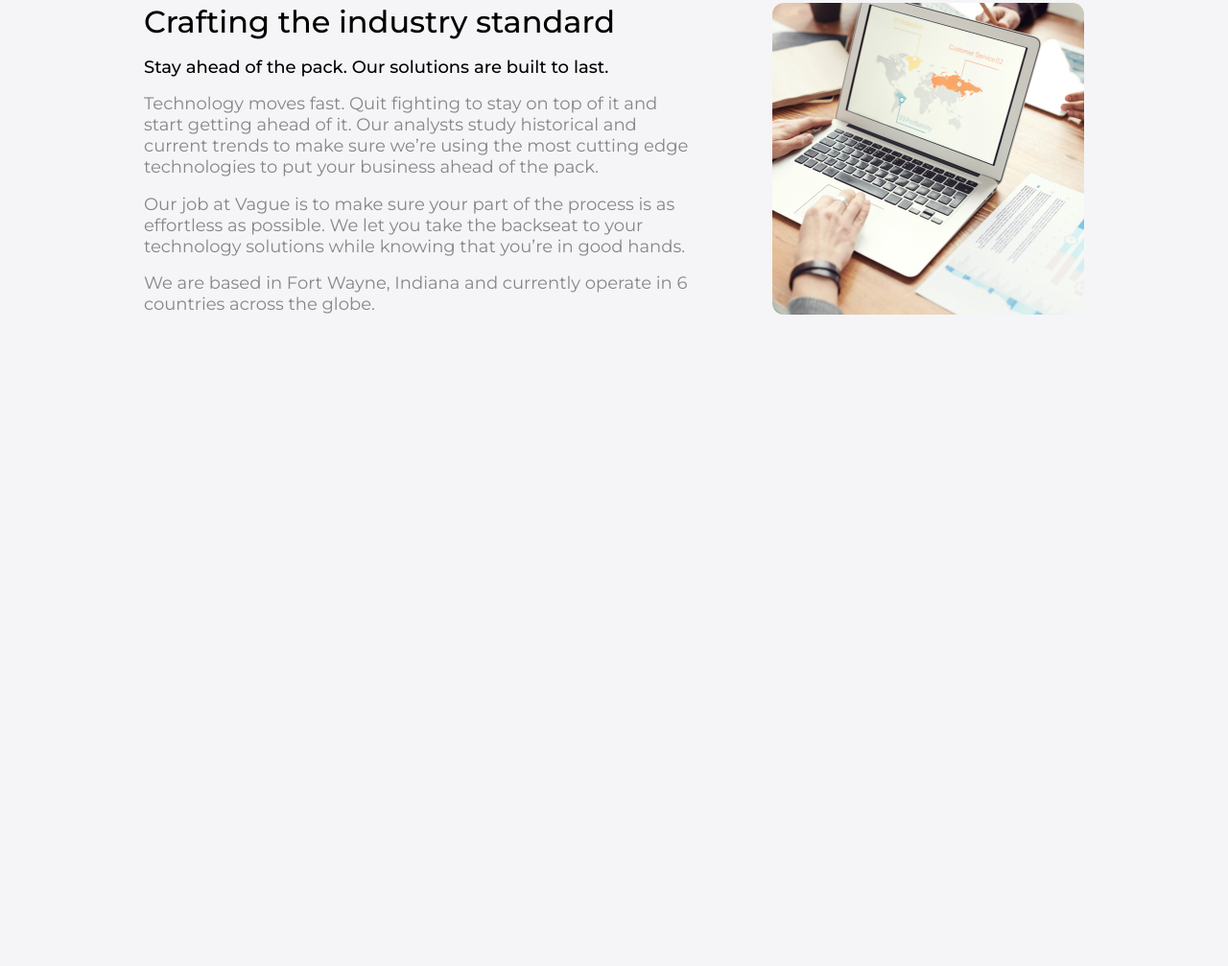
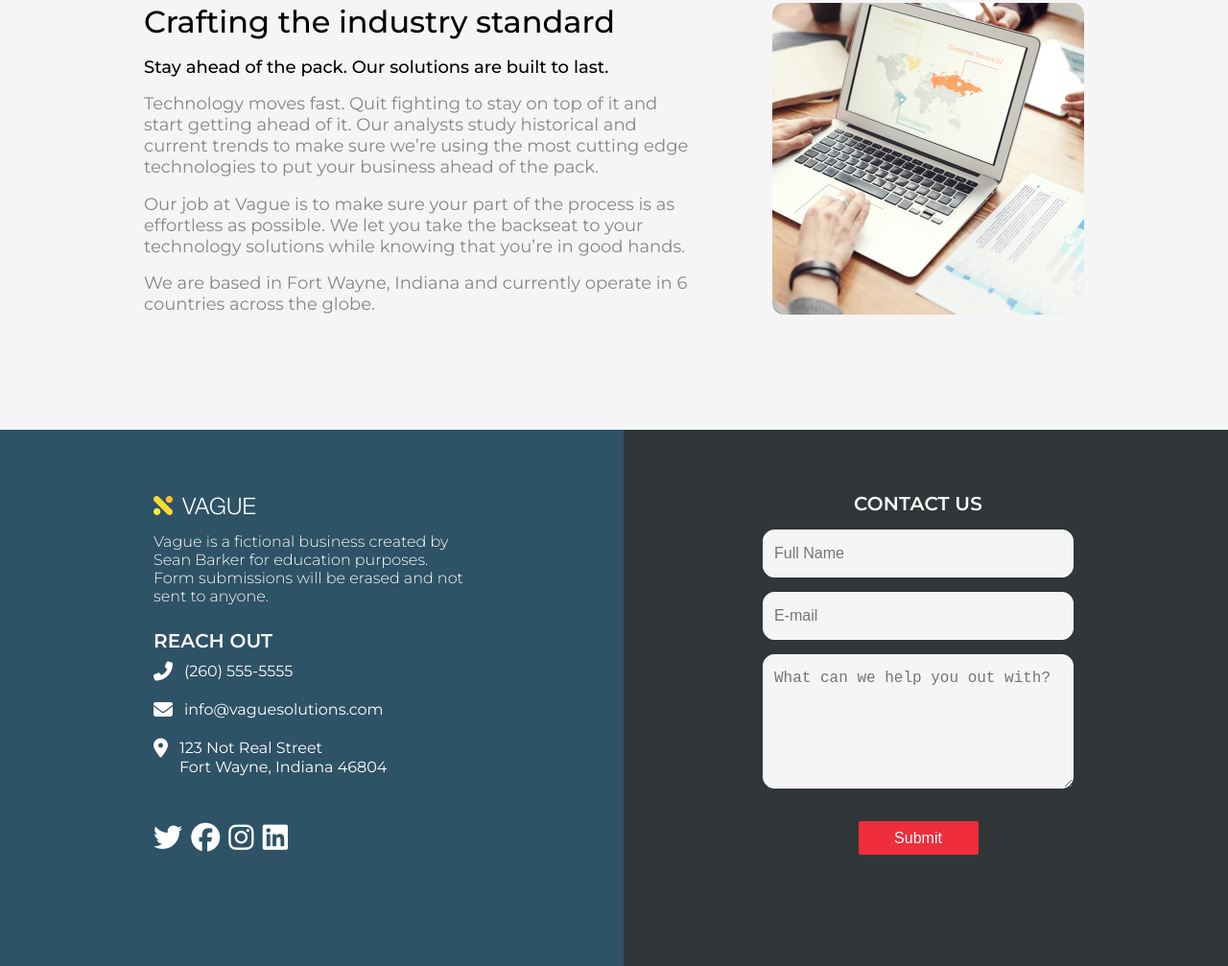
Before and after one commit to SeanBarker182/static-vague, a website: page index.html in a window 1280 px wide. Shown: the part 2482-3489 px from the top of the page at 96% size. Before the commit the page ends 2930 px from the top, so only its background shows below. Drawn offline with Linux system fonts and the light colour scheme.

Commit message:
Adds the footer section

```diff
--- a/index.html
+++ b/index.html
@@ -181,6 +181,70 @@
 				</div>
 			</div>
 		</section>
+		<footer>
+			<div class="left-color"></div>
+			<div class="contact-container container">
+				<section class="contact-info">
+					<img
+						src="./images/vague_logo.png"
+						alt="Vague Logo"
+						class="footer-logo"
+					/>
+					<p class="footer-disclaimer">
+						Vague is a fictional business created by Sean Barker for education
+						purposes. Form submissions will be erased and not sent to anyone.
+					</p>
+					<h2 class="footer-header">REACH OUT</h2>
+					<ul class="contact-list">
+						<li>
+							<div class="icon-contact-item">
+								<i class="fas fa-phone-alt"></i>
+								<p>(260) 555-5555</p>
+							</div>
+						</li>
+						<li>
+							<div class="icon-contact-item">
+								<i class="fas fa-envelope"></i>
+								<p>info@vaguesolutions.com</p>
+							</div>
+						</li>
+						<li>
+							<div class="icon-contact-item">
+								<i class="fas fa-map-marker-alt"></i>
+								<p>123 Not Real Street<br />Fort Wayne, Indiana 46804</p>
+							</div>
+						</li>
+					</ul>
+					<div class="social-icons-row">
+						<a href="https://www.twitter.com"><i class="fab fa-twitter"></i></a>
+						<a href="https://www.facebook.com"
+							><i class="fab fa-facebook"></i
+						></a>
+						<a href="https://www.instagram.com"
+							><i class="fab fa-instagram"></i
+						></a>
+						<a href="https://www.linkedin.com"
+							><i class="fab fa-linkedin"></i
+						></a>
+					</div>
+				</section>
+				<section class="contact-form">
+					<div class="form-container">
+						<h2 class="footer-header">CONTACT US</h2>
+						<form action="">
+							<input type="text" placeholder="Full Name" />
+							<input type="text" placeholder="E-mail" />
+							<textarea
+								rows="6"
+								placeholder="What can we help you out with?"
+							></textarea>
+							<button class="btn-block">Submit</button>
+						</form>
+					</div>
+				</section>
+			</div>
+			<div class="right-color"></div>
+		</footer>
 		<script src="./build/scripts/script.js"></script>
 	</body>
 </html>
--- a/src/styles/_components/_button.scss
+++ b/src/styles/_components/_button.scss
@@ -3,6 +3,20 @@
 .btn-pill {
 	background-color: $btn-red;
 	border-radius: 30px;
+	border: none;
+	color: #ffffff;
+	font-size: 16px;
+	width: 125px;
+	height: 35px;
+	cursor: pointer;
+	&:active {
+		background-color: rgba($color: $btn-red, $alpha: 0.5);
+	}
+}
+
+.btn-block {
+	background-color: $btn-red;
+	border-radius: 2px;
 	border: none;
 	color: #ffffff;
 	font-size: 16px;
--- /dev/null
+++ b/src/styles/_footer/_base.scss
@@ -0,0 +1,71 @@
+@import './contactForm';
+@import './contactInfo';
+
+footer {
+	display: grid;
+	grid-template-columns: 1fr 960px 1fr;
+}
+.contact-container {
+	display: grid;
+	grid-template-columns: 50% 50%;
+}
+.left-color {
+	background: #2e5266;
+}
+.contact-info {
+	background: #2e5266 !important;
+}
+.contact-form {
+	background: #313638 !important;
+}
+.right-color {
+	background: #313638;
+}
+
+.footer-header {
+	font-weight: 600;
+	font-size: 20px;
+	color: #ffffff;
+	letter-spacing: 0.11px;
+}
+
+@media only screen and (min-width: 768px) and (max-width: 1026px) {
+	footer {
+		display: grid;
+		grid-template-columns: 100%;
+		.container {
+			width: 100%;
+		}
+	}
+	.left-color {
+		display: none;
+	}
+	.right-color {
+		display: none;
+	}
+}
+
+@media only screen and (max-width: 768px) {
+	footer {
+		display: grid;
+		grid-template-columns: 100%;
+		.container {
+			width: 100%;
+		}
+	}
+	.contact-container {
+		grid-template-columns: 100%;
+	}
+	.left-color {
+		display: none;
+	}
+	.right-color {
+		display: none;
+	}
+	.contact-info {
+		grid-row-start: 2;
+	}
+	.contact-form {
+		grid-row-start: 1;
+	}
+}
--- /dev/null
+++ b/src/styles/_footer/_contactForm.scss
@@ -0,0 +1,68 @@
+@import '../swatch';
+
+.form-container {
+	padding-top: 65px;
+	margin-left: 124px;
+
+	.footer-header {
+		margin-bottom: 15px;
+		text-align: center;
+	}
+
+	form {
+		display: inline-block;
+		text-align: center;
+		input {
+			width: 300px;
+			padding: 15px 11px;
+			font-size: 16px;
+			color: #000;
+			margin: 0 0 15px 0;
+			border: 1px solid #fff;
+			border-radius: 12px;
+			outline: none;
+			background: $vague-almost-white;
+		}
+		textarea {
+			width: 300px;
+			padding: 15px 11px;
+			font-size: 16px;
+			color: #000;
+			margin-bottom: 15px;
+			border: 1px solid #fff;
+			border-radius: 12px;
+			outline: none;
+			background: $vague-almost-white;
+		}
+		.btn-block {
+			margin: 15px auto 0 auto;
+			display: block;
+		}
+	}
+}
+
+@media only screen and (min-width: 768px) and (max-width: 1026px) {
+	.form-container {
+		margin-left: 0;
+	}
+}
+
+@media only screen and (max-width: 767px) {
+	.form-container {
+		margin: 0 auto;
+		padding-bottom: 65px;
+		text-align: center;
+	}
+	form {
+		text-align: center;
+		width: 87.5%;
+	}
+	input {
+		width: 87.5% !important;
+		max-width: 450px;
+	}
+	textarea {
+		width: 87.5% !important;
+		max-width: 450px;
+	}
+}
--- /dev/null
+++ b/src/styles/_footer/_contactInfo.scss
@@ -0,0 +1,62 @@
+.contact-info {
+	color: #fff;
+
+	.footer-logo {
+		width: 108px;
+		height: 28px;
+		padding-top: 65px;
+	}
+
+	.footer-disclaimer {
+		padding-top: 10px;
+		padding-bottom: 25px;
+		font-size: 16px;
+		font-weight: 300;
+		width: 325px;
+	}
+	.contact-list {
+		list-style: none;
+		padding-left: 0;
+	}
+	.icon-contact-item {
+		display: flex;
+		padding: 10px 0;
+		font-size: 16px;
+
+		i {
+			margin-right: 12px;
+			font-size: 20px;
+		}
+		p {
+			line-height: 20px;
+		}
+	}
+
+	.social-icons-row {
+		padding: 35px 0 115px 0;
+		display: flex;
+		justify-content: space-between;
+		width: 140px;
+		a {
+			text-decoration: none;
+			color: #fff;
+			font-size: 30px;
+		}
+	}
+}
+
+@media only screen and (min-width: 768px) and (max-width: 1026px) {
+	.contact-info {
+		padding-left: 50px;
+	}
+}
+
+@media only screen and (max-width: 767px) {
+	.contact-info {
+		padding-left: 12.25%;
+	}
+	.footer-disclaimer {
+		width: 75% !important;
+		max-width: 300px;
+	}
+}
--- a/src/styles/main.scss
+++ b/src/styles/main.scss
@@ -3,6 +3,7 @@
 @import './_header/base';
 @import './_services/base';
 @import './_about/base';
+@import './_footer/base';
 
 * {
 	margin: 0;
```
Also changed, not shown: build/styles/main.css.
